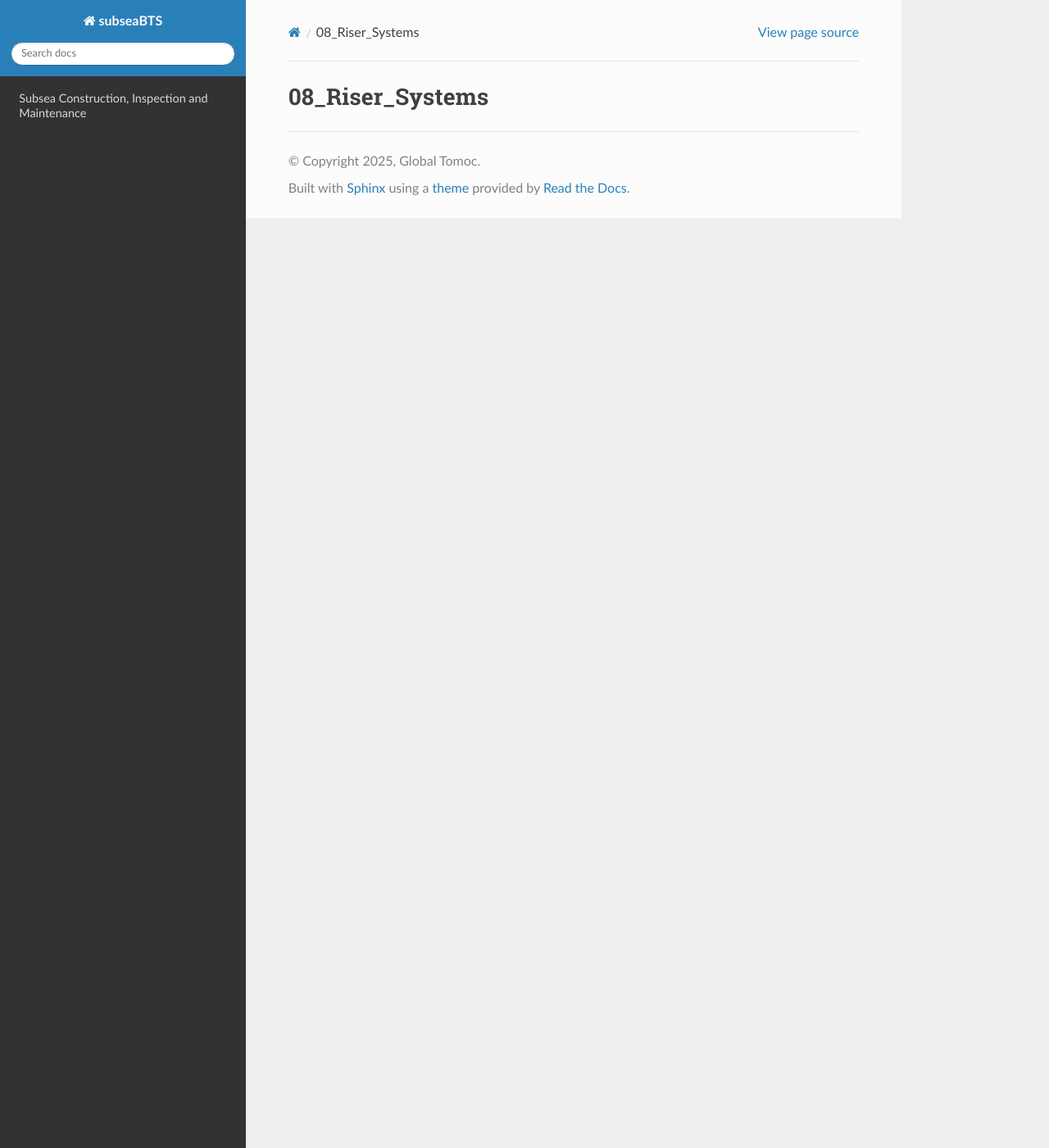
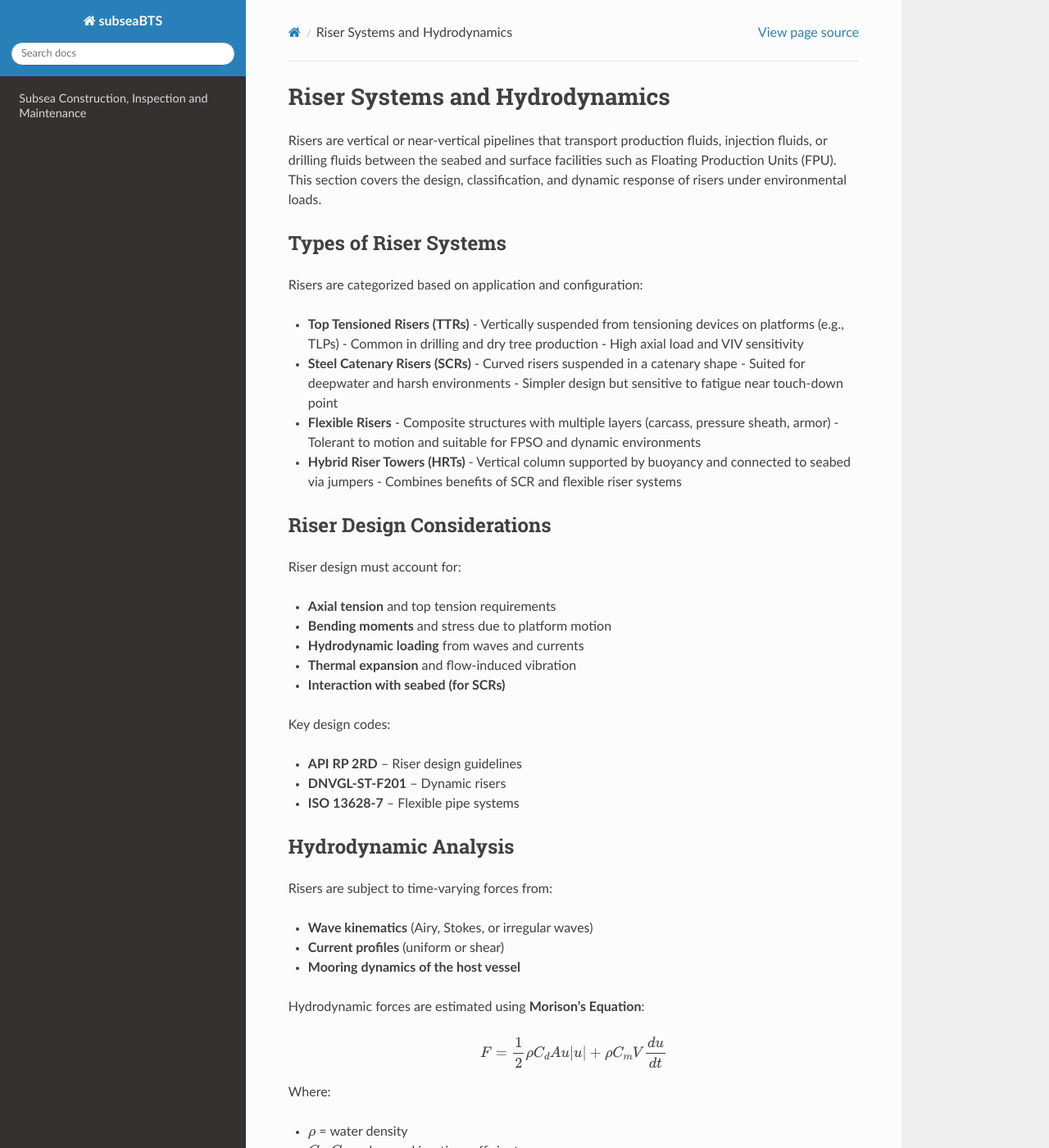
Before and after one commit to jungsohn/subseaBTS, a Sphinx documentation site: the page built from docs/source/08_Riser_Systems.rst, in a window 1280 px wide and 1400 px high. Shown: the whole window at 82% size. Built offline with Sphinx 7.4.7 and the Read the Docs theme 3.1.0, drawn with Linux system fonts in a browser that asks for light colours; some of the changed text lies outside the part shown.

Commit message:
Update 08_Riser_Systems.rst

```diff
--- a/docs/source/08_Riser_Systems.rst
+++ b/docs/source/08_Riser_Systems.rst
@@ -1,2 +1,127 @@
-08_Riser_Systems
-===============
+Riser Systems and Hydrodynamics
+===============================
+
+Risers are vertical or near-vertical pipelines that transport production fluids, injection fluids, or drilling fluids between the seabed and surface facilities such as Floating Production Units (FPU). This section covers the design, classification, and dynamic response of risers under environmental loads.
+
+Types of Riser Systems
+-----------------------
+
+Risers are categorized based on application and configuration:
+
+- **Top Tensioned Risers (TTRs)**
+  - Vertically suspended from tensioning devices on platforms (e.g., TLPs)
+  - Common in drilling and dry tree production
+  - High axial load and VIV sensitivity
+
+- **Steel Catenary Risers (SCRs)**
+  - Curved risers suspended in a catenary shape
+  - Suited for deepwater and harsh environments
+  - Simpler design but sensitive to fatigue near touch-down point
+
+- **Flexible Risers**
+  - Composite structures with multiple layers (carcass, pressure sheath, armor)
+  - Tolerant to motion and suitable for FPSO and dynamic environments
+
+- **Hybrid Riser Towers (HRTs)**
+  - Vertical column supported by buoyancy and connected to seabed via jumpers
+  - Combines benefits of SCR and flexible riser systems
+
+Riser Design Considerations
+----------------------------
+
+Riser design must account for:
+
+- **Axial tension** and top tension requirements
+- **Bending moments** and stress due to platform motion
+- **Hydrodynamic loading** from waves and currents
+- **Thermal expansion** and flow-induced vibration
+- **Interaction with seabed (for SCRs)**
+
+Key design codes:
+
+- **API RP 2RD** – Riser design guidelines
+- **DNVGL-ST-F201** – Dynamic risers
+- **ISO 13628-7** – Flexible pipe systems
+
+Hydrodynamic Analysis
+----------------------
+
+Risers are subject to time-varying forces from:
+
+- **Wave kinematics** (Airy, Stokes, or irregular waves)
+- **Current profiles** (uniform or shear)
+- **Mooring dynamics of the host vessel**
+
+Hydrodynamic forces are estimated using **Morison’s Equation**:
+
+.. math::
+
+   F = \frac{1}{2} \rho C_d A u|u| + \rho C_m V \frac{du}{dt}
+
+Where:
+
+- :math:`\rho` = water density
+- :math:`C_d`, :math:`C_m` = drag and inertia coefficients
+- :math:`u` = water particle velocity
+- :math:`A`, :math:`V` = projected area and displaced volume
+
+Vortex-Induced Vibration (VIV)
+-------------------------------
+
+VIV occurs when periodic vortex shedding synchronizes with riser natural frequency.
+
+- Can cause significant fatigue damage
+- Common in TTRs and SCRs
+- Affected by current speed, diameter, and riser tension
+
+Mitigation methods:
+
+- **Helical strakes**
+- **Fairings**
+- **Tuned Mass Dampers (TMDs)**
+
+
+
+Touchdown and Seabed Interaction
+---------------------------------
+
+For SCRs, the **touchdown zone (TDZ)** is a critical fatigue hotspot.
+
+- Soil stiffness affects bending stress
+- Free span and cyclic loading lead to potential buckling
+- Seabed trenching or rock dumping may be required
+
+Time-Domain Dynamic Simulation
+-------------------------------
+
+Dynamic analysis tools simulate riser response under environmental loading:
+
+- **OrcaFlex** – Coupled vessel-riser-mooring simulation
+- **DeepRiser**, **Flexcom**, **SIMA** – Riser-specific modeling
+- Include vessel motion (heave, pitch, surge), wave spectrum, and current shear
+
+Analysis outputs:
+
+- Tension and curvature profiles
+- Time history of bending moments
+- Fatigue damage at critical points
+- VIV frequency response
+
+Installation and Operation
+---------------------------
+
+Installation methods:
+
+- **Over-boarding** using lay tower or A&R system
+- **Hang-off and tensioning** from topside
+- Pre-lay routing for SCRs to avoid excessive bending
+
+Operational considerations:
+
+- Dynamic loading from FPSO movement
+- Start-up pressure and thermal cycling
+- Inspection and maintenance at splash zone and TDZ
+
+.. note::
+
+   Riser systems are among the most dynamically sensitive components of offshore infrastructure. Accurate modeling and robust design are vital to prevent fatigue failure and ensure safe long-term operation.
```
